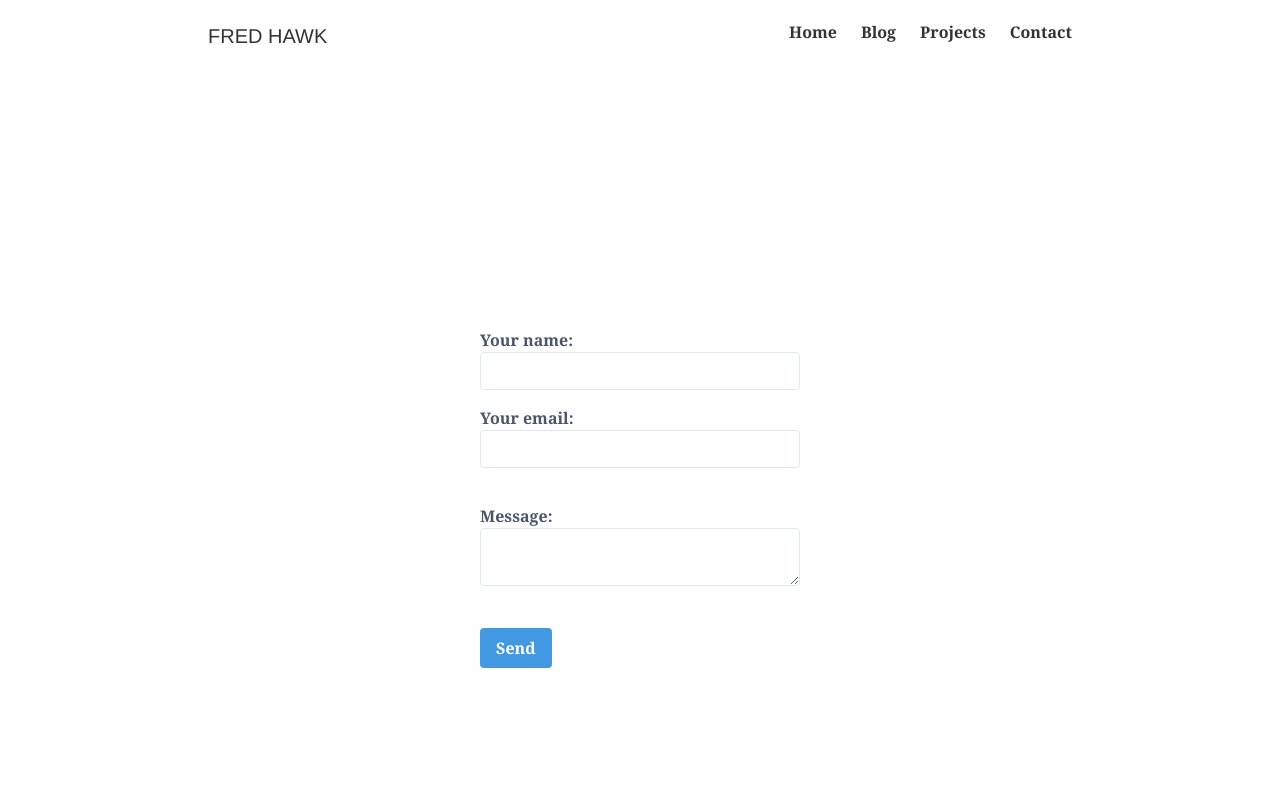
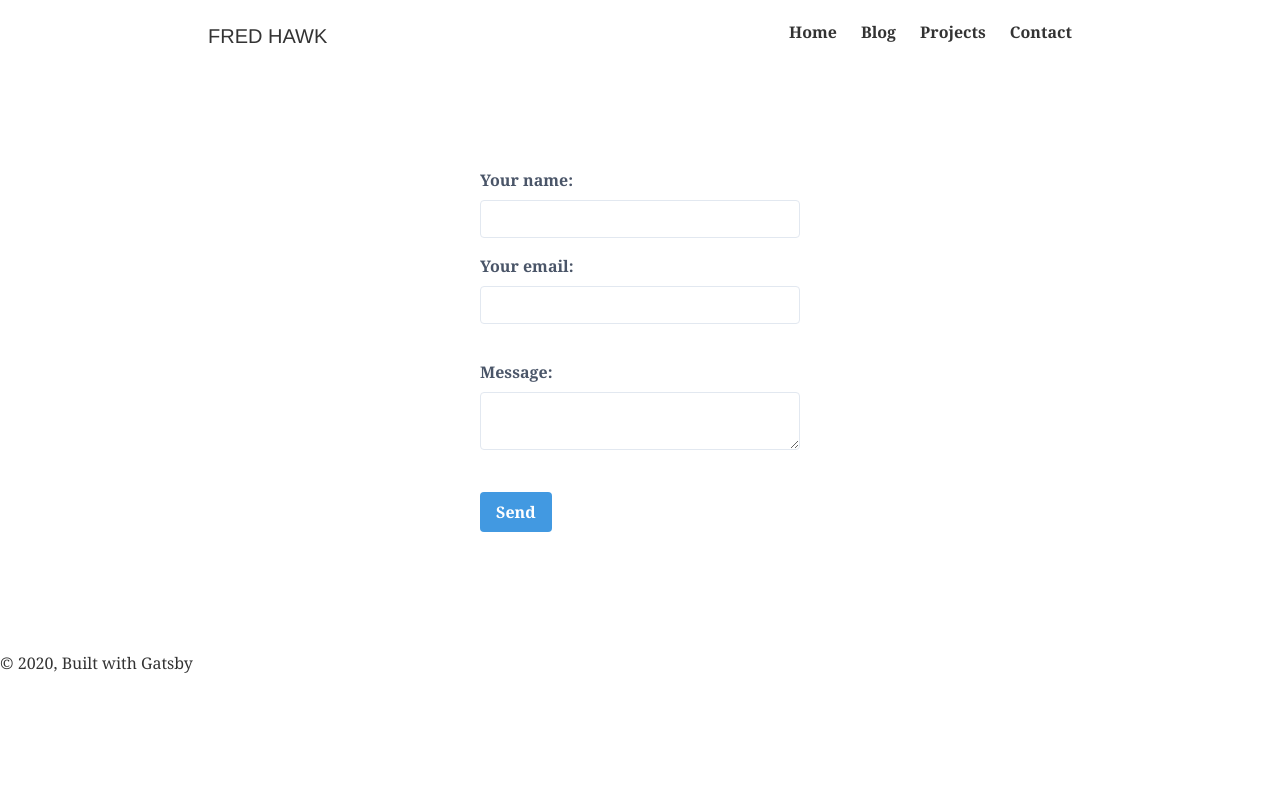
Before and after one commit to fredhawk/fredhawk.com, a Gatsby site: page /contact in a window 1280 px wide. Shown: the top 800 px of the page. Built offline with nearby package versions, Linux system fonts and the light colour scheme; Gatsby itself is replaced by a stand-in of ours; some packages are replaced by stand-ins of ours.

Commit message:
fix: Adjusted styling for labels to gain a bit of margin.

```diff
--- a/src/pages/contact.js
+++ b/src/pages/contact.js
@@ -34,7 +34,7 @@ export default function Contact() {
   return (
     <Layout>
       <SEO title="Contact" />
-      <div className="mx-auto max-w-xs py-24 sm:py-48 lg:py-64">
+      <div className="mx-auto max-w-xs py-24">
         <form
           name="contact"
           method="post"
@@ -54,34 +54,34 @@ export default function Contact() {
           <div className="mb-4">
             <label className="block text-gray-700 text-md font-bold mb-2">
               Your name:
+            </label>
             <input
               className="appearance-none border rounded w-full py-2 px-3 text-gray-700 leading-tight focus:outline-none focus:shadow-outline"
               type="text"
               name="name"
               onChange={handleChange}
             />
-            </label>
           </div>
           <div className="mb-6">
             <label className="block text-gray-700 text-md font-bold mb-2">
               Your email:
+            </label>
             <input
               className="appearance-none border rounded w-full py-2 px-3 text-gray-700 mb-3 leading-tight focus:outline-none focus:shadow-outline"
               type="email"
               name="email"
               onChange={handleChange}
             />
-            </label>
           </div>
           <div className="mb-6">
             <label className="block text-gray-700 text-md font-bold mb-2">
               Message:
+            </label>
             <textarea
               className="appearance-none border rounded w-full py-2 px-3 text-gray-700 mb-3 leading-tight focus:outline-none focus:shadow-outline"
               name="message"
               onChange={handleChange}
             />
-            </label>
           </div>
           <div>
             <button
```
Lines whose indentation alone changed are shown as unchanged.
